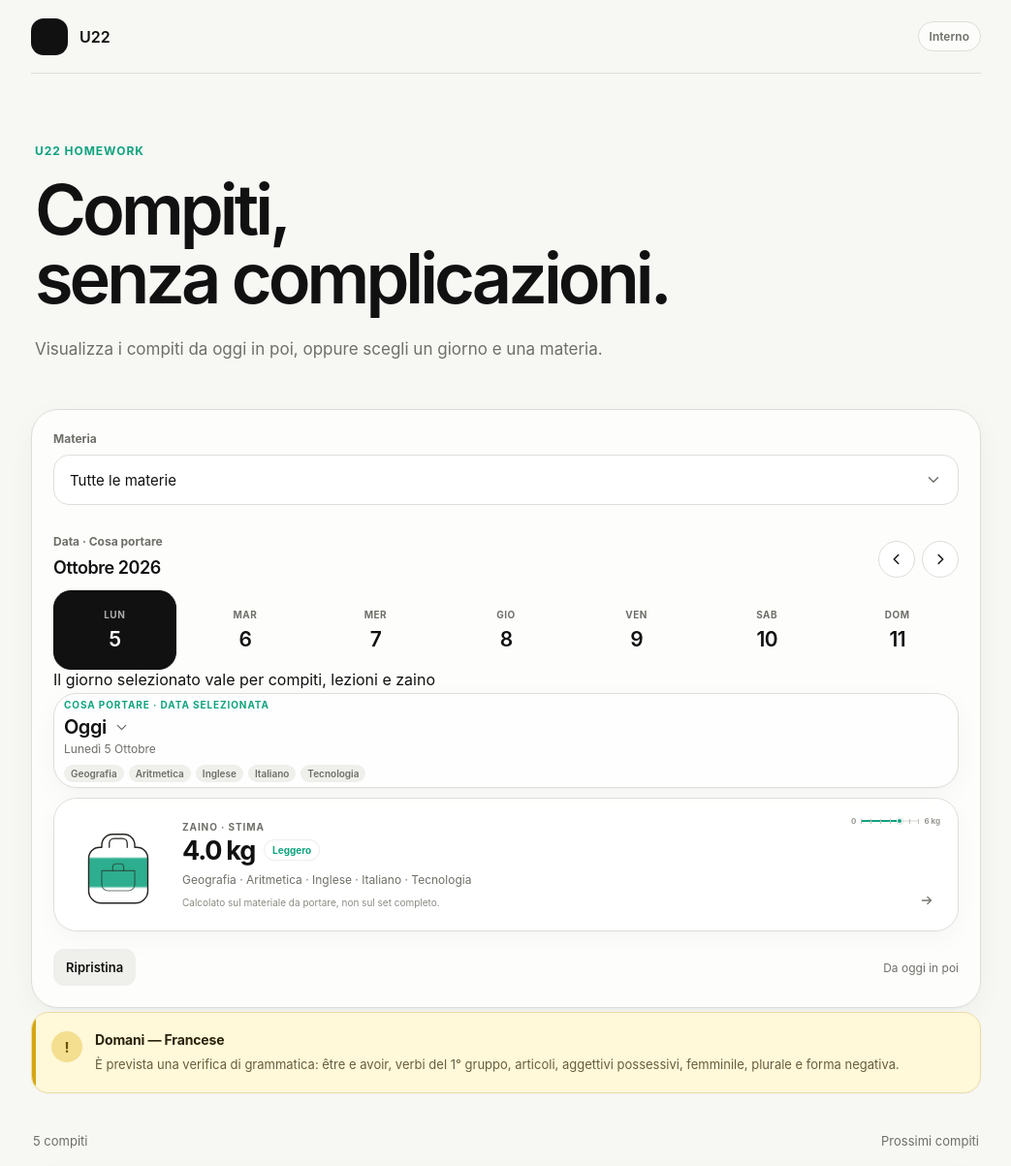
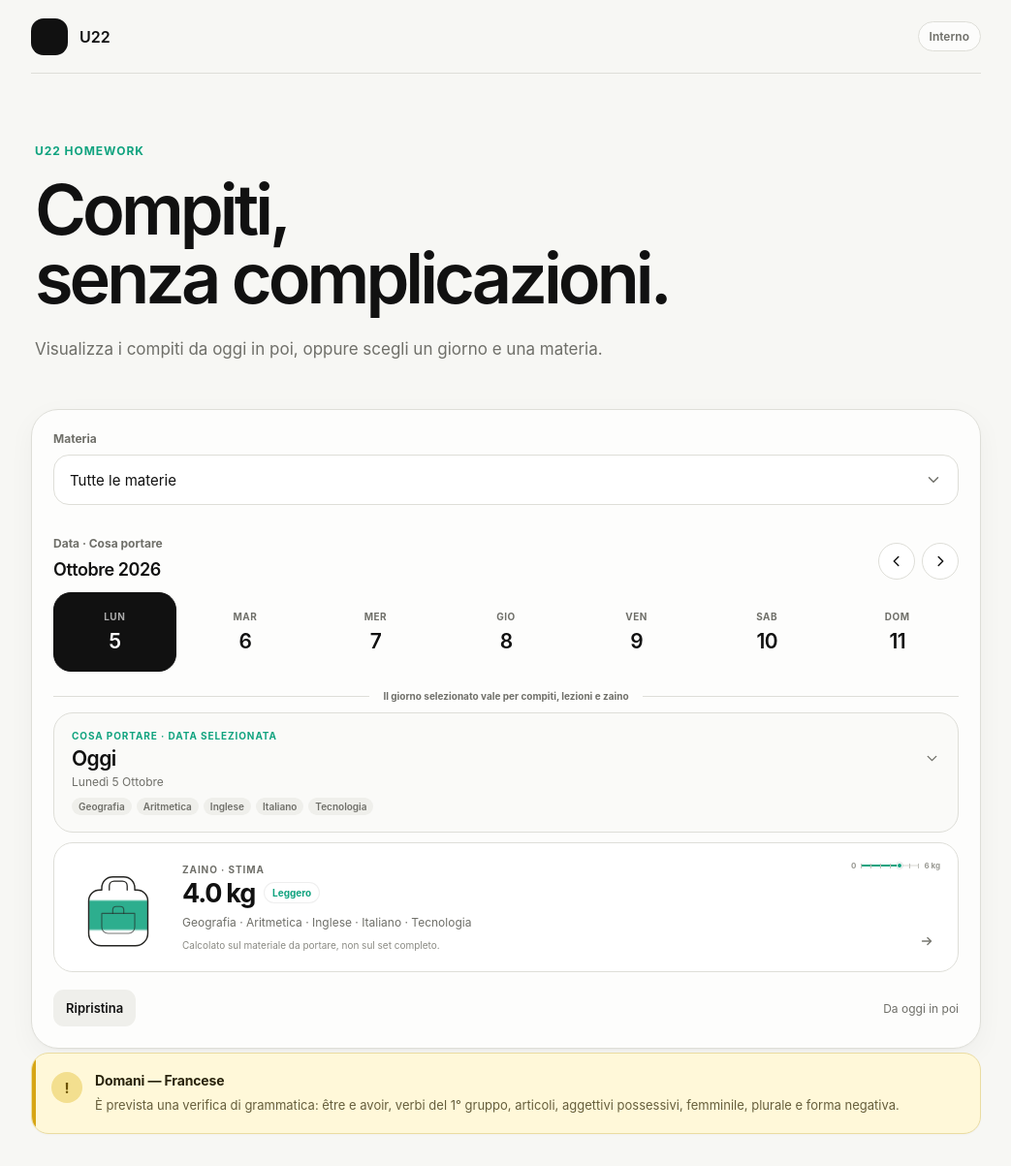
Before and after one commit to h1collab/homework, a plain HTML site: page index.html in a window 1280 px wide. Shown: the top 1203 px of the page at 97% size, without its empty margins (118-1161 px from the left). Drawn offline with Linux system fonts and the light colour scheme.

Commit message:
Style unified date and carry panel

```diff
--- a/style.css
+++ b/style.css
@@ -2287,3 +2287,124 @@ button,
 }
 
 /* U22_BAG_CARD_END */
+
+
+/* U22_DATE_CARRY_MERGE_START */
+
+.date-section {
+  margin-top: 30px;
+  padding-top: 2px;
+}
+
+.date-carry-divider {
+  margin: 18px 0 10px;
+
+  display: flex;
+  align-items: center;
+  gap: 10px;
+
+  color: var(--muted);
+
+  font-size: 10px;
+  font-weight: 650;
+  line-height: 1.4;
+}
+
+.date-carry-divider::before,
+.date-carry-divider::after {
+  content: "";
+
+  height: 1px;
+  flex: 1;
+
+  background: var(--line);
+}
+
+.date-carry-divider span {
+  flex: 0 1 auto;
+
+  padding: 0 4px;
+
+  text-align: center;
+}
+
+.date-section .schedule-area {
+  margin: 0;
+}
+
+.date-section .carry-card {
+  border: 1px solid var(--line);
+  border-radius: 20px;
+
+  background: #fafaf8;
+
+  box-shadow: none;
+}
+
+.carry-card-unified {
+  overflow: hidden;
+}
+
+.carry-center-unified {
+  width: 100%;
+
+  padding: 17px 18px;
+
+  display: block;
+}
+
+.carry-center-unified .carry-title-row {
+  justify-content: space-between;
+}
+
+.carry-center-unified .carry-title-row h2 {
+  font-size: 21px;
+}
+
+.carry-center-unified .carry-date {
+  margin-top: 4px;
+}
+
+.date-section .carry-details {
+  padding: 0 18px 18px;
+}
+
+.date-section .bag-area {
+  margin: 10px 0 0;
+}
+
+.date-section .bag-card {
+  min-height: 128px;
+
+  border-radius: 20px;
+
+  background: #ffffff;
+
+  box-shadow: none;
+}
+
+.date-section .filter-label {
+  font-weight: 700;
+}
+
+@media (max-width: 560px) {
+  .date-carry-divider {
+    margin-top: 15px;
+
+    font-size: 9px;
+  }
+
+  .carry-center-unified {
+    padding: 15px;
+  }
+
+  .carry-center-unified .carry-title-row h2 {
+    font-size: 19px;
+  }
+
+  .date-section .bag-card {
+    min-height: 120px;
+  }
+}
+
+/* U22_DATE_CARRY_MERGE_END */
```
